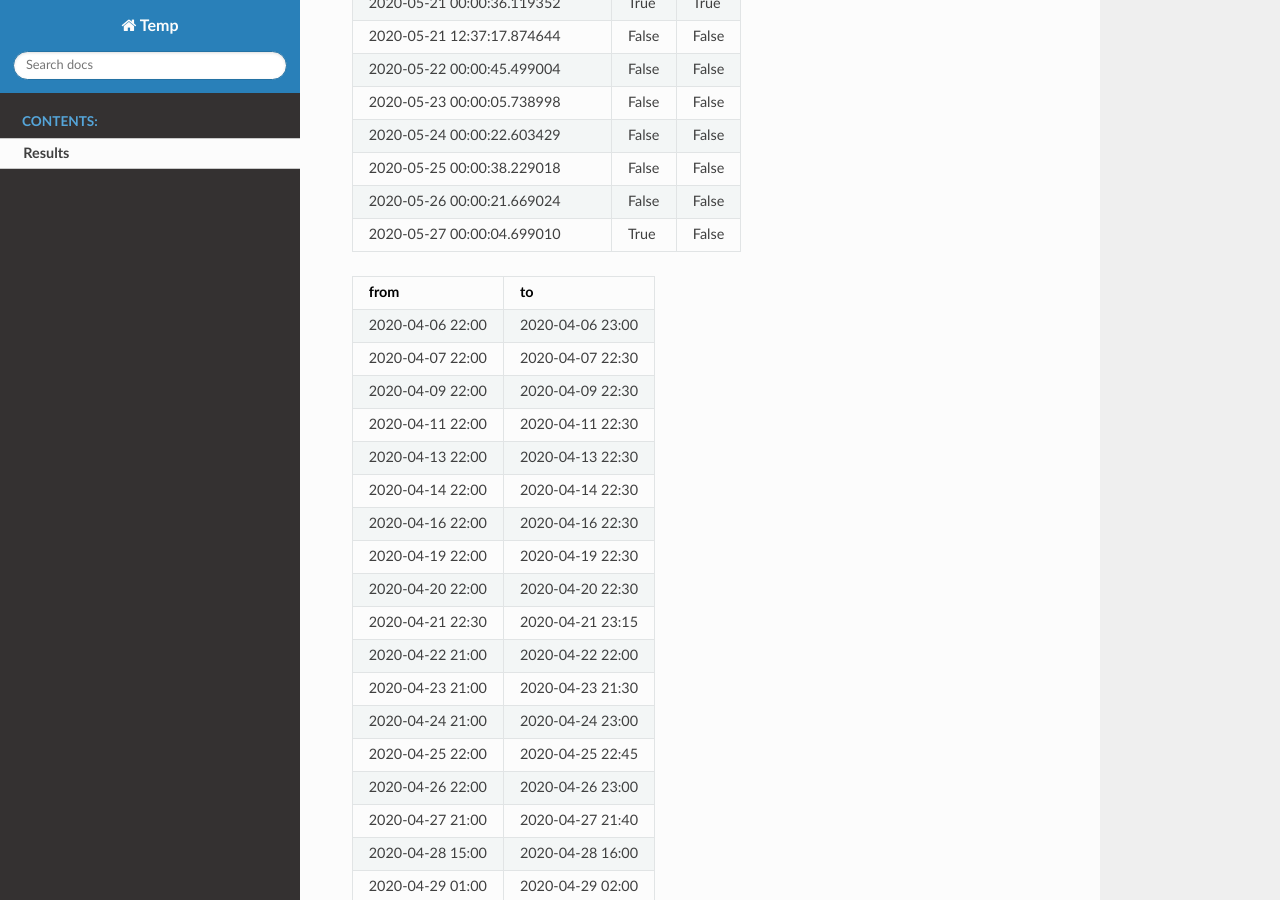
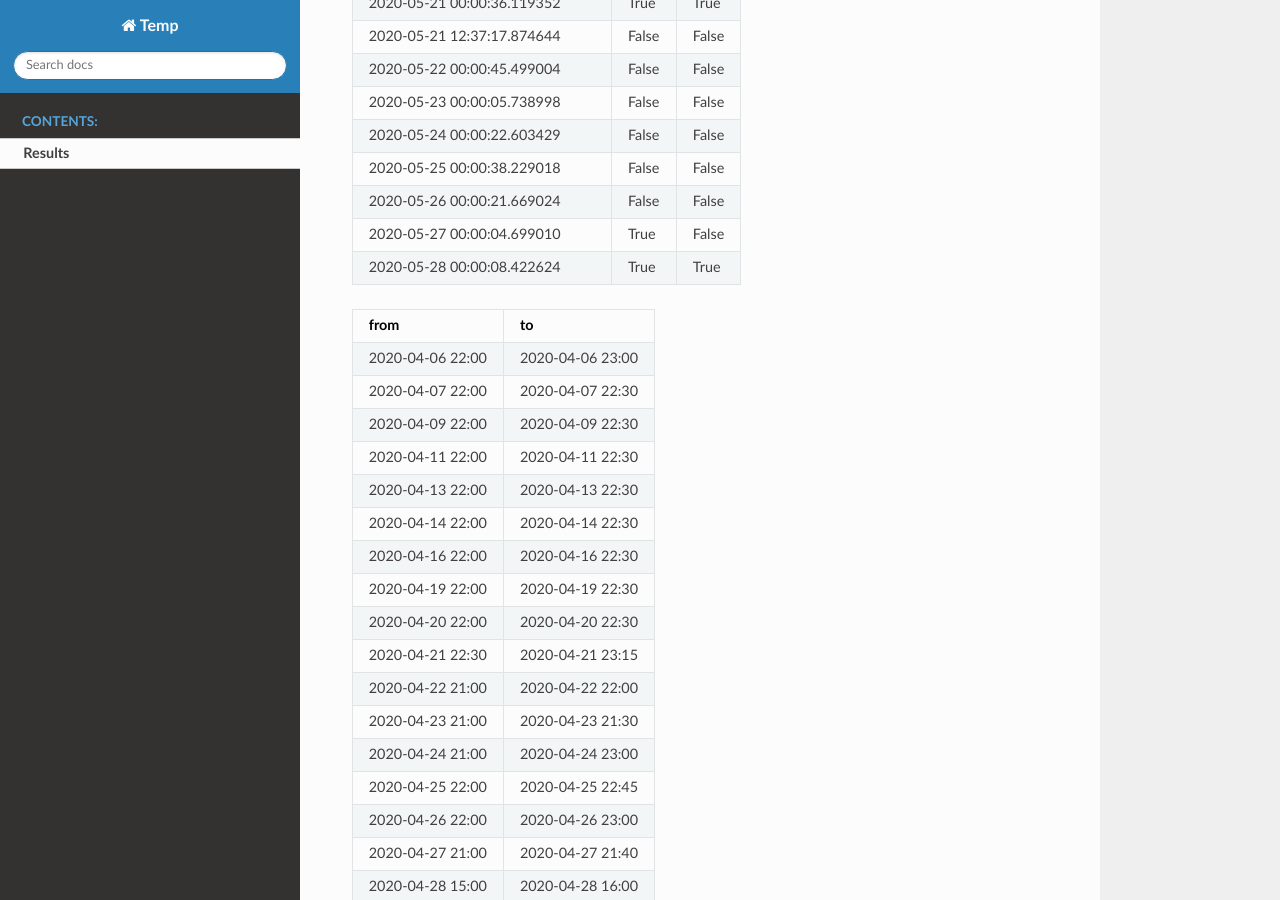
Before and after one commit to shlomow/queries-results, a Sphinx documentation site: the page built from source/results.rst, in a window 1280 px wide and 900 px high, scrolled down 1706 px. Built offline with Sphinx 7.4.7 and the Read the Docs theme 2.0.0, drawn with Linux system fonts in a browser that asks for light colours.

Commit message:
update results

```diff
--- a/source/results.rst
+++ b/source/results.rst
@@ -59,6 +59,7 @@ second experiment: 21.05.2020
    2020-05-25 00:00:38.229018, False, False
    2020-05-26 00:00:21.669024, False, False
    2020-05-27 00:00:04.699010, True, False
+   2020-05-28 00:00:08.422624, True, True
 
 .. csv-table::
    :header: "from", "to"
```
Also changed, not shown: results.json (+1 -1 lines).
